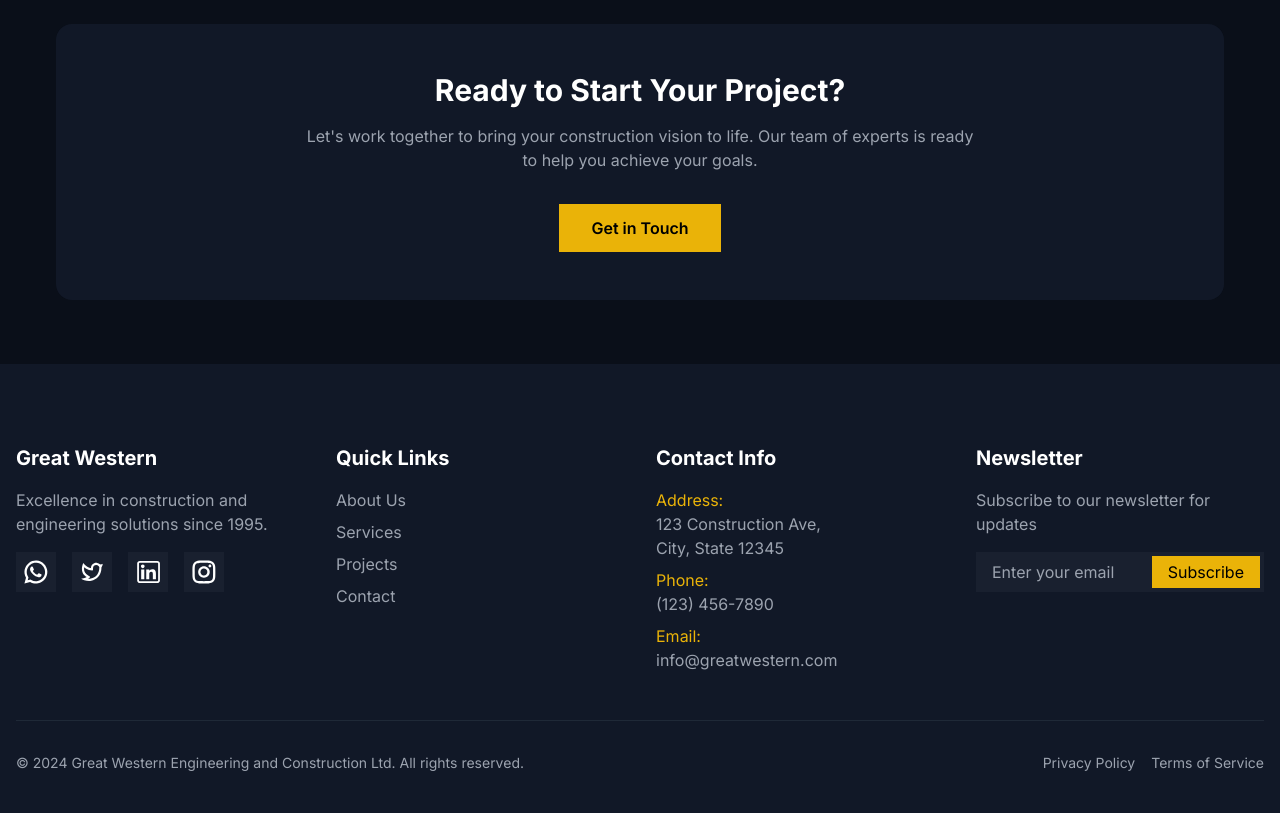
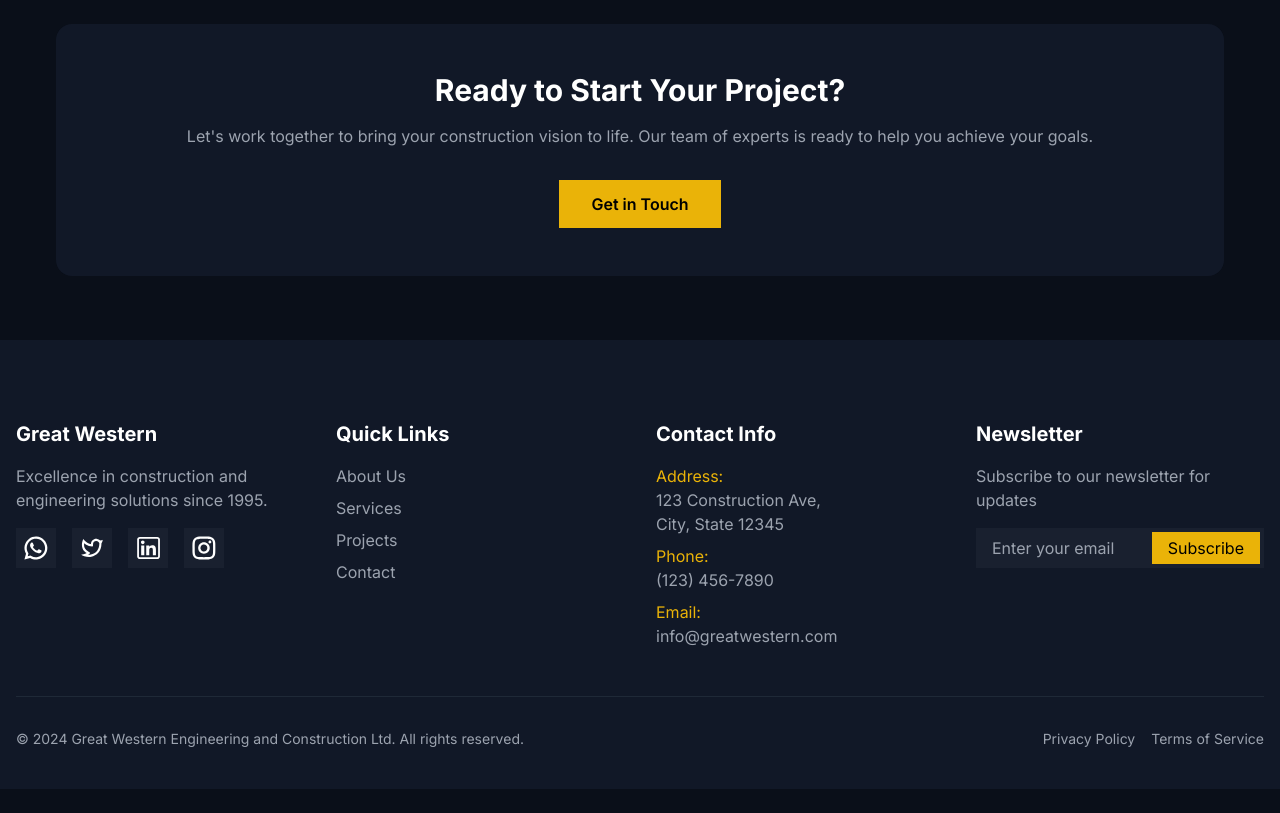
Before and after one commit to Solid-Victor/greatwestern, a Next.js app: page /about in a window 1280 px wide. Shown: the part 1120-1933 px from the top of the page. After the commit the page ends 1909 px from the top, so only its background shows below. Built offline with nearby package versions, Linux system fonts and the light colour scheme.

Commit message:
Fix: Escape all remaining single quotes in text content

```diff
--- a/app/about/page.tsx
+++ b/app/about/page.tsx
@@ -119,8 +119,8 @@ const AboutPage = () => {
           <h2 className="text-3xl font-bold text-white mb-4">
             Ready to Start Your Project?
           </h2>
-          <p className="text-gray-400 mb-8 max-w-2xl mx-auto">
-            Let's work together to bring your construction vision to life. Our team of experts
+          <p className="text-gray-400 mb-8">
+            Let&apos;s work together to bring your construction vision to life. Our team of experts
             is ready to help you achieve your goals.
           </p>
           <Button onClick={() => window.location.href = '/contact'}>
--- a/app/contact/page.tsx
+++ b/app/contact/page.tsx
@@ -93,8 +93,8 @@ export default function ContactPage() {
         >
           <HeaderText title="Let&apos;s get in" highlight="Touch" />
           <p className="text-gray-400 max-w-2xl mx-auto">
-            Have a project in mind? We'd love to hear from you. Send us a message
-            and we'll respond as soon as possible.
+            Have a project in mind? We&apos;d love to hear from you. Send us a message
+            and we&apos;ll respond as soon as possible.
           </p>
         </motion.div>
 
--- a/app/projects/page.tsx
+++ b/app/projects/page.tsx
@@ -116,7 +116,7 @@ export default function ProjectsPage() {
             Have a Project in Mind?
           </h2>
           <p className="text-gray-400 mb-8">
-            Let's discuss how we can bring your vision to life
+            Let&apos;s discuss how we can bring your vision to life
           </p>
           <Button>
             Contact Us
```
